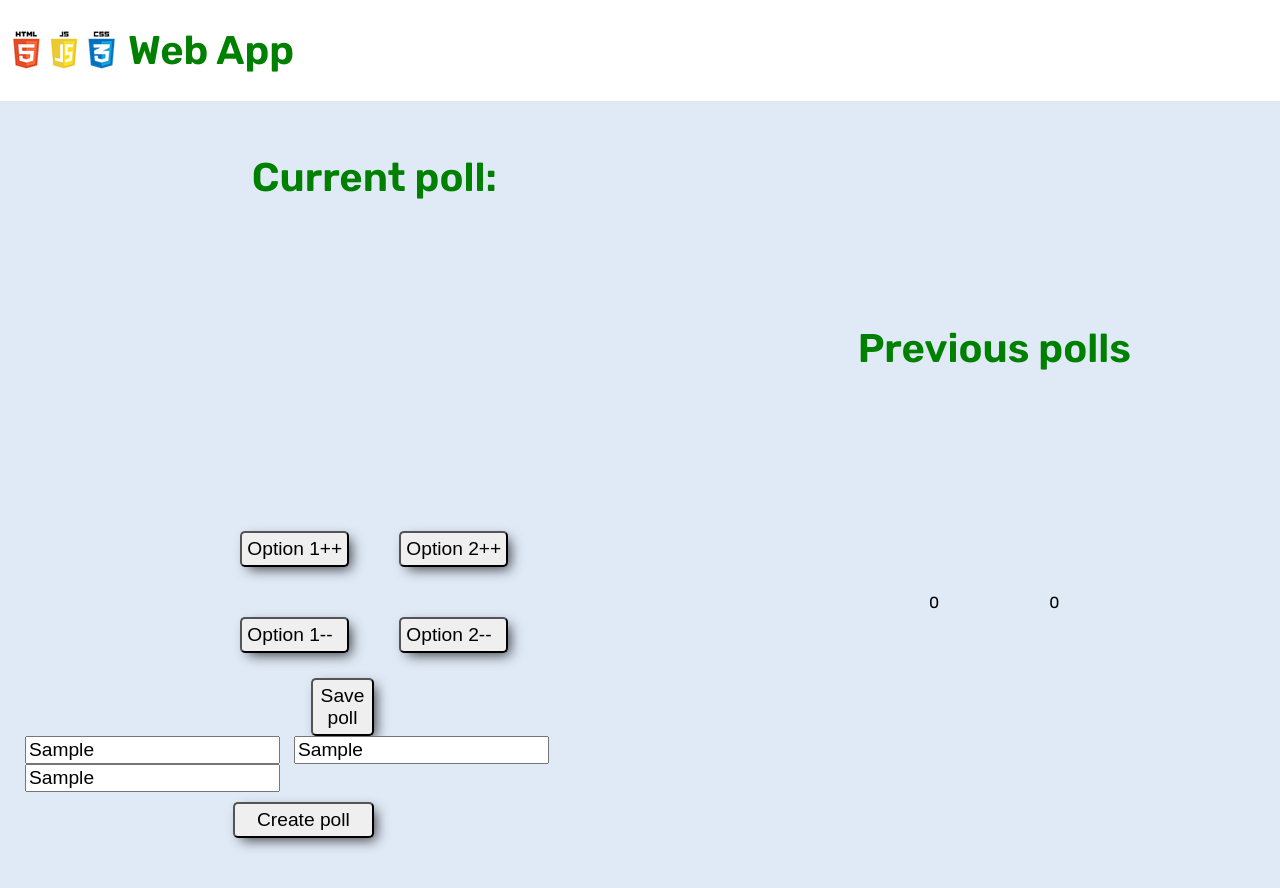
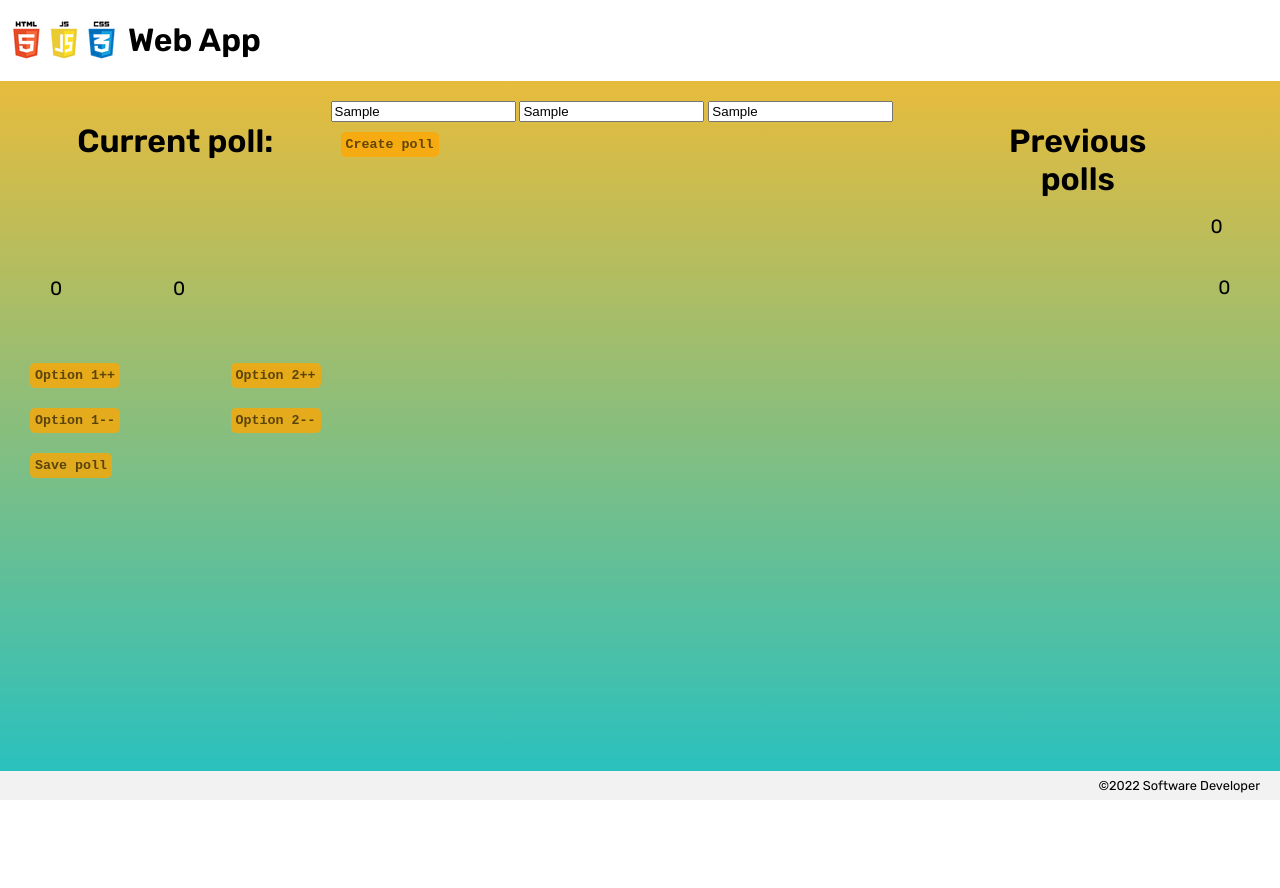
Before and after one commit to ryan-j-parker/poll-tracker, a plain HTML site: page index.html in a window 1280 px wide. Both pictures are taken after typing "Sample", "Sample", "Sample" into the empty fields and a click on the button "Save poll". Shown: the top 888 px of the page. After the commit the page ends 800 px from the top, so only its background shows below. Drawn offline with Linux system fonts and the light colour scheme.

Commit message:
purify render function and save it in separate file and add some style

```diff
--- a/app.js
+++ b/app.js
@@ -1,3 +1,5 @@
+import { renderPoll } from './render-utils.js';
+
 const currentPollDiv = document.getElementById('current-poll-div');
 const newPoll = document.getElementById('new-poll');
 const previousPollsDiv = document.getElementById('previous-polls-div');
@@ -76,33 +78,6 @@ optionTwoMinus.addEventListener('click', () => {
     displayCurrentPoll();
 });
 
-function renderPoll(question, optionOne, optionTwo, votesOne, votesTwo) {
-
-    const newPollEl = document.createElement('div');
-    const questionEl = document.createElement('h3');
-    const optionsEl = document.createElement('div');
-    const optionOneEl = document.createElement('p');
-    const optionTwoEl = document.createElement('p');
-    const votesEl = document.createElement('div');
-    const votesOneEl = document.createElement('p');
-    const votesTwoEl = document.createElement('p');
-
-    questionEl.textContent = question;
-    optionOneEl.textContent = optionOne;
-    optionTwoEl.textContent = optionTwo;
-    votesOneEl.textContent = votesOne;
-    votesTwoEl.textContent = votesTwo;
-
-    newPollEl.classList.add('new-poll');
-
-    optionsEl.append(optionOneEl, optionTwoEl);
-    votesEl.append(votesOneEl, votesTwoEl);
-    newPollEl.append(questionEl, optionsEl, votesEl);
-    currentPollDiv.append(newPollEl);
-
-    return newPollEl;
-}
-
 function displayCurrentPoll() {
     currentPollDiv.textContent = '';
     const pollEl = renderPoll(question, optionOne, optionTwo, votesOne, votesTwo);
@@ -115,8 +90,8 @@ function refreshPollData() {
     question = '';
     optionOne = '';
     optionTwo = '';
-    votesOne = '';
-    votesTwo = '';
+    votesOne = 0;
+    votesTwo = '0';
 }
 
 function displayAllPolls() {
--- a/index.html
+++ b/index.html
@@ -22,25 +22,23 @@
     </header>
 
     <main>
-        <section id="left-container">
             <div id="current-poll-container">
 
                 <h1>Current poll:</h1>
 
-                <div id="current-poll-div">
-                </div>
+                <div id="current-poll-div"></div>
+
                 <div id="voting-buttons">
+
                     <div id="left-buttons" class="buttons">
                         <button id="option-one-plus-btn">Option 1++</button>
+                        <button id="option-two-plus-btn">Option 2++</button>
                         <button id="option-one-minus-btn">Option 1--</button>
-
+                        <button id="option-two-minus-btn">Option 2--</button>
                     </div>
 
-                    <div id="right-buttons" class="buttons">
-                        <button id="option-two-plus-btn">Option 2++</button>
-                        <button id="option-two-minus-btn">Option 2--</button>
-                    </div>
                 </div>
+
                 <div id="save-btn-div" class="buttons">
                     <button id="save-poll-btn">Save poll</button>
                 </div>
@@ -55,15 +53,12 @@
                     <button id="create-poll-btn" class="buttons" type="submit">Create poll</button>
                 </form>
             </div>
-        </section>
-        <section id="right-container">
 
             <h1>Previous polls</h1>
 
             <div id="previous-polls-div">
             </div>
 
-        </section>
     </main>
 
     <footer>&copy;2022 Software Developer</footer>
--- /dev/null
+++ b/render-utils.js
@@ -0,0 +1,31 @@
+export function renderPoll(question, optionOne, optionTwo, votesOne, votesTwo) {
+
+    const newPollEl = document.createElement('div');
+    const questionEl = document.createElement('h3');
+    const optionsEl = document.createElement('div');
+    const optionOneEl = document.createElement('p');
+    const optionTwoEl = document.createElement('p');
+    const votesEl = document.createElement('div');
+    const votesOneEl = document.createElement('p');
+    const votesTwoEl = document.createElement('p');
+
+    questionEl.textContent = question;
+    optionOneEl.textContent = optionOne;
+    optionTwoEl.textContent = optionTwo;
+    votesOneEl.textContent = votesOne;
+    votesTwoEl.textContent = votesTwo;
+
+    newPollEl.classList.add('new-poll');
+    optionsEl.classList.add('options');
+    votesEl.classList.add('votes');
+    votesOneEl.classList.add('votes-one');
+    votesTwoEl.classList.add('votes-two');
+    optionOneEl.classList.add('option-one');
+    optionOneEl.classList.add('option-one');
+
+    optionsEl.append(optionOneEl, optionTwoEl);
+    votesEl.append(votesOneEl, votesTwoEl);
+    newPollEl.append(questionEl, optionsEl, votesEl);
+
+    return newPollEl;
+}
--- a/styles/global.css
+++ b/styles/global.css
@@ -10,6 +10,8 @@ body {
     background: var(--background);
     display: grid;
     grid-template-rows: auto 1fr auto;
+    background: rgb(34, 193, 195);
+        background: linear-gradient(0deg, rgba(34, 193, 195, 1) 0%, rgba(253, 187, 45, 1) 100%);
 }
 
 header {
@@ -21,6 +23,8 @@ header {
 
 main {
     padding: 20px;
+    display: flex;
+    justify-content: center;
 }
 
 footer {
@@ -32,159 +36,69 @@ footer {
     background-color: var(--footer-background);
 }
 
-#past-polls-container {
-    display: flex;
-    flex-wrap: wrap;
-    justify-content: center;
+.options {
     margin: 10px;
+    padding: 10px;
 }
 
-#current-polls-container {
-    display: flex;
-    flex-wrap: wrap;
-    justify-content: center;
+.votes {
+display: inline-block;
+width: 50%;
+margin: 20px;
+padding: 10px;
+text-align: center;
+font-size: 1.2rem;
+}
+
+#option-one-plus-btn {
+    float: left;
+    clear: left;
+}
+#option-one-minus-btn {
+    float: left;
+    clear: left;
+}
+#option-two-plus-btn {
+    float: right;
+}
+#option-two-minus-btn {
+    float: right;
+}
+
+h1 {
+    text-align: center;
+}
+
+.votes-one {
+    float: left;
+}
+
+.votes-two {
+    float: right;
+}
+
+.option-one {
+    float: left;
+}
+
+.option-two {
+    float: right;
 }
 
 button {
-    width: 100%;
-    display: flex;
-    flex-direction: column;
-    justify-content: center;
+    box-shadow: 3px 3px 25px -17px rgba(0, 0, 0, 85%);
+    background-color: rgba(255, 166, 0, 0.774);
+    border: none;
+    border-radius: 5px;
+    font-family: 'Courier New', Courier, monospace;
+    font-weight: 700;
+    color: rgba(0, 0, 0, 0.603);
+    margin: 10px;
+    padding: 5px;
 }
 
-buttons #left-buttons {
-    display: flex;
-    flex-direction: column;
-    justify-content: space-around;
-    align-items: center;
+button:hover {
+    transform: scale(1.1);
+    transition: .2s;
+    box-shadow: 1px 1px 3px green, -1px -1px 3px blue;
 }
-
-main {
-    display: grid;
-    grid-template-columns: 3fr 1fr 3fr;
-    grid-template-rows: repeat(9, 1fr);
-    grid-template-areas:
-        "current"
-        "question"
-        "option1 . option2"
-        "opt1++ . opt2++"
-        "opt1-- . opt2--"
-        " . save-poll . "
-        " . question-asked . "
-        "opt1asked . opt2asked"
-        " . create . "
-
-    ;
-
-}
-
-h1 {
-    grid-area: current;
-    grid-row: span 3;
-    align-self: center;
-    justify-self: center;
-    font-size: 2em;
-    font-weight: bold;
-    color: green;
-    box-shadow: 1px 12px 15px -13px 65%;
-}
-
-#left-container {
-    display: flex;
-    flex-direction: column;
-    justify-content: center;
-    align-items: center;
-    grid-area: question;
-    grid-row: span 3;
-    grid-column: 1 / span 2;
-}
-
-#current-poll-div {
-    font-size: 1.6rem;
-    display: grid;
-}
-
-p {
-    display: inline-block;
-    padding: 5px;
-    text-align: center;
-    margin: 50px;
-}
-
-#current--poll-container {
-    margin: 40px 0px 20px 0px;
-
-}
-
-#left-buttons {
-    float: left;
-    clear: left;
-    display: flex;
-    flex-direction: column;
-    justify-content: space-between;
-    align-items: center;
-    grid-area: option1;
-    grid-row: span 2;
-    grid-column: 1 / 2;
-    padding: 5px;
-    margin: 0px 20px 0px 20px;
-}
-
-
-h1 {
-    font-size: 2.5rem;
-}
-
-#question {
-    display: flex;
-    align-items: center;
-    justify-content: center;
-    text-align: center;
-    width: 100%;
-}
-
-input {
-    font-size: 1.2rem;
-    margin: 0px 5px 0px 5px;
-}
-
-button {
-    font-size: 1.2rem;
-    padding: 5px;
-    border-radius: 5px;
-    box-shadow: 5px 5px 13px -3px rgba(0, 0, 0, 0.75);
-        margin: 30px 30% 20px 30%;
-}
-
-#create-poll-btn, #save-poll-btn {
-    display: flex;
-    justify-content: center;
-    align-items: center;
-    width: 20%;
-    text-align: center;
-    margin: 10px 30% 0px 30%;
-}
-
-#right-buttons {
-    float: right;
-    clear: right;
-    display: flex;
-    flex-direction: column;
-    justify-content: space-between;
-    align-items: center;
-    grid-area: option2;
-    grid-row: 1 / 2;
-    grid-column: 3 / 4;
-    padding: 5px;
-    margin: 0px 20px 0px 20px;
-}
-
-#right-container {
-    display: flex;
-    flex-direction: column;
-    justify-content: center;
-    align-items: center;
-    grid-area: option1;
-    grid-row: span 3;
-    grid-column: 3 / span 2;
-}
```
